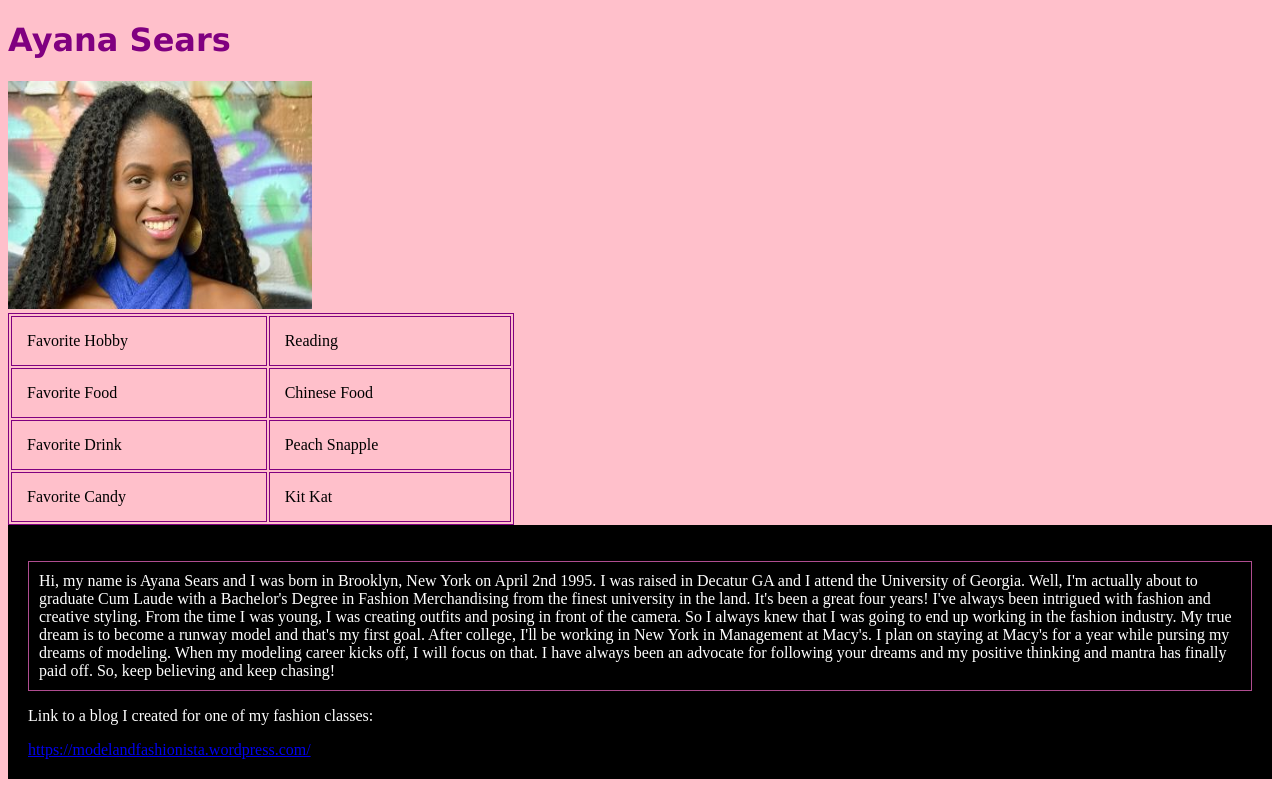
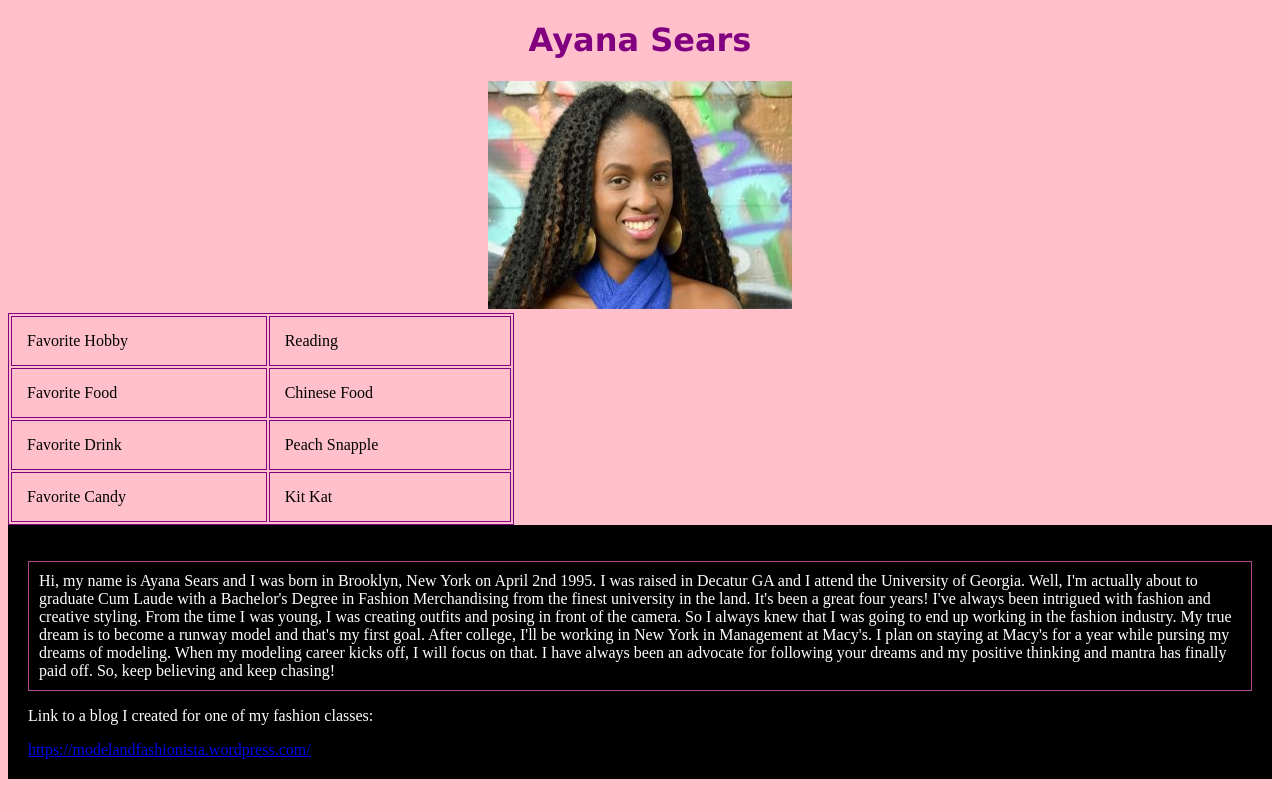
Before and after one commit to Ayana-Sears/Ayana-Sears.github.io, a plain HTML site: page index.html in a window 1280 px wide. Drawn offline with Linux system fonts and the light colour scheme.

Commit message:
commit11

```diff
--- a/index.html
+++ b/index.html
@@ -29,9 +29,9 @@ h1 {
 
 </head>
 <body>
-<h1>Ayana Sears</h1>
+<h1><center>Ayana Sears</center></h1>
 
-<img src="Ayana.jpg" alt="Me" style="width:304px;height:228px;">
+<center><img src="Ayana.jpg" alt="Me" style="width:304px;height:228px;"></center>
 
 <table style="width:40%">
 <tr>
```
